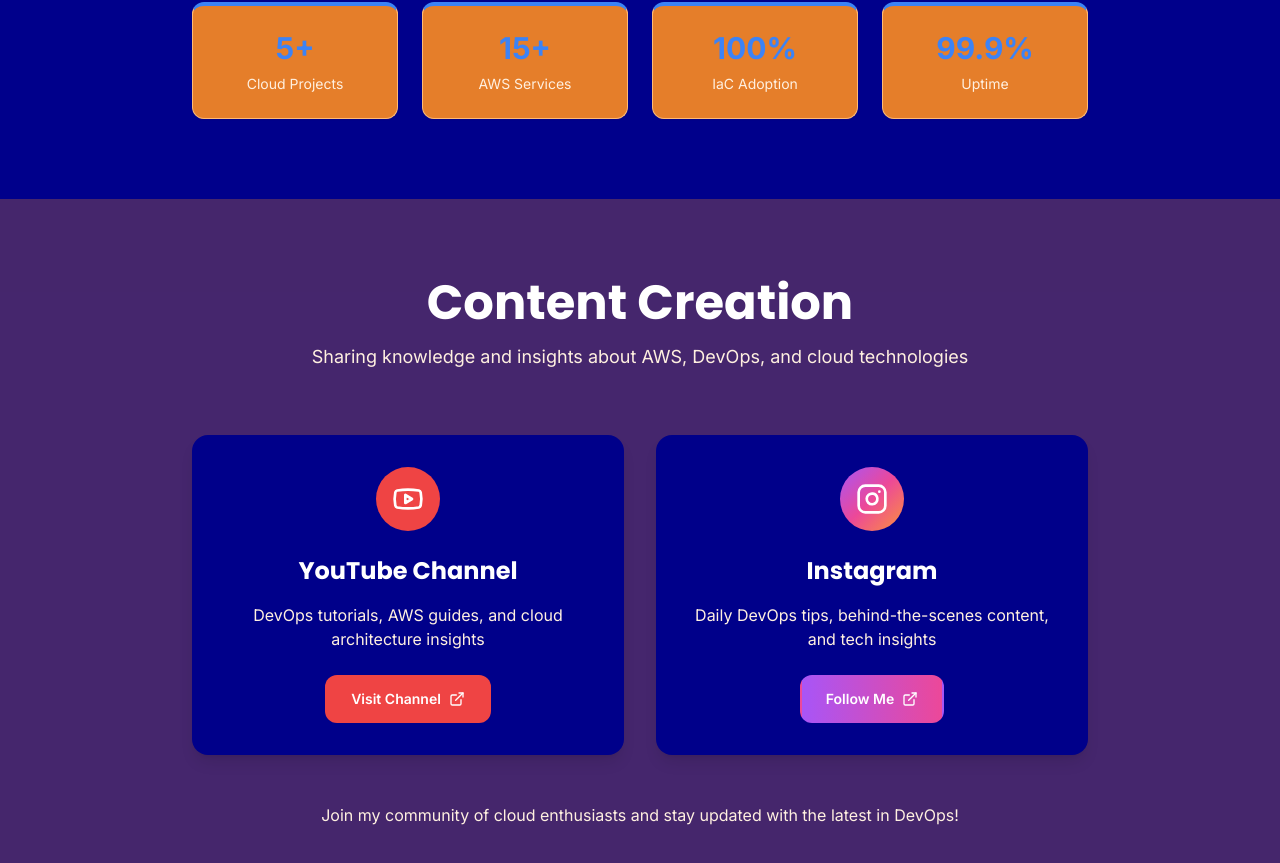
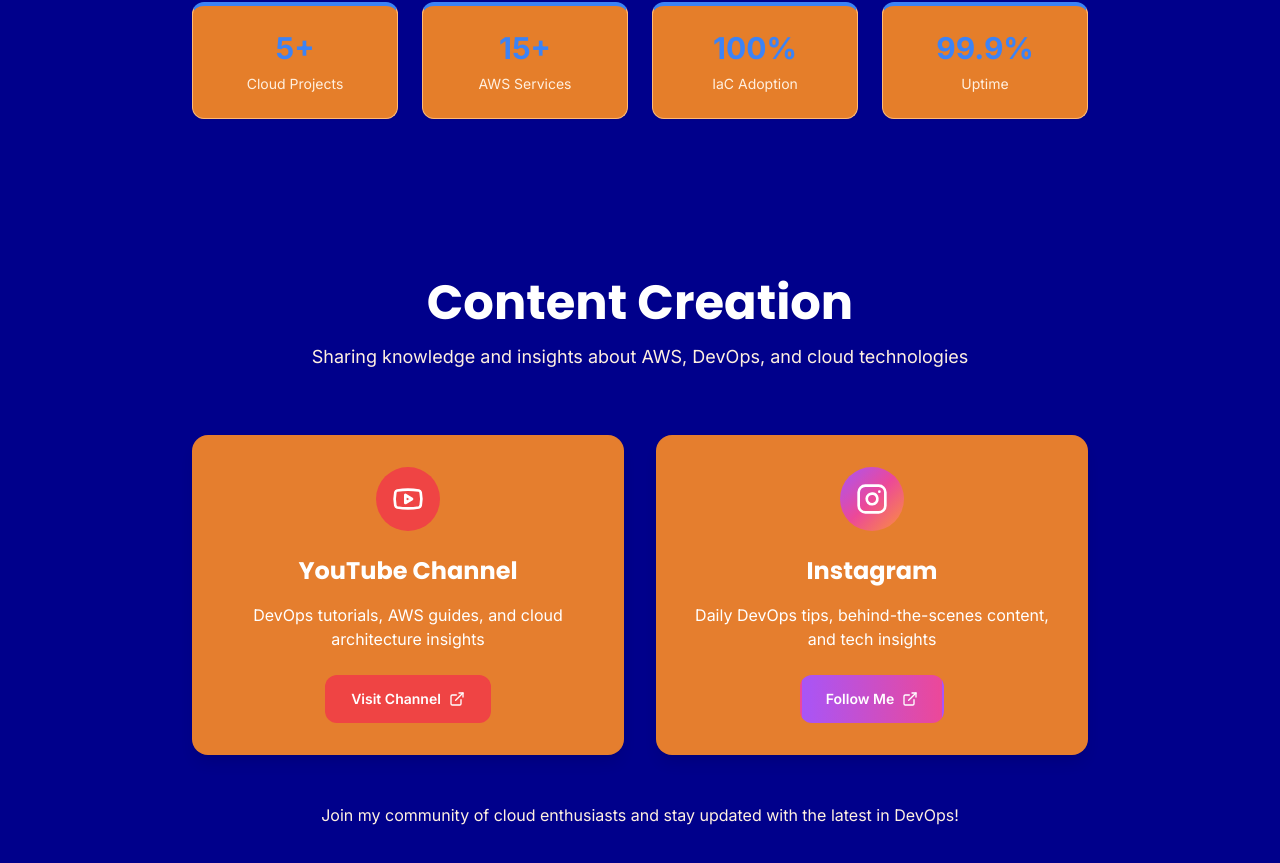
Before and after one commit to Ravi-Teja4/ravitejadeevela_portfolio, a React (Vite) app: page / in a window 1280 px wide. Shown: the part 5297-6160 px from the top of the page. Built offline with nearby package versions, Linux system fonts and the light colour scheme.

Commit message:
feat: Update Content Creation section colors

```diff
--- a/src/components/modern/ModernContentCreation.tsx
+++ b/src/components/modern/ModernContentCreation.tsx
@@ -13,7 +13,7 @@ const ModernContentCreation = () => {
   }, []);
 
   return (
-    <section id="content-creation" className="py-20 bg-secondary/30">
+    <section id="content-creation" className="py-20" style={{ backgroundColor: '#00008B' }}>
       <div className="container mx-auto px-6">
         {/* Section Header */}
         <div data-aos="fade-up" className="text-center mb-16">
@@ -31,17 +31,18 @@ const ModernContentCreation = () => {
           <div
             data-aos="zoom-in"
             data-aos-delay="200"
-            className="bg-background rounded-2xl p-8 shadow-lg hover:shadow-xl transition-all duration-300 group"
+            className="rounded-2xl p-8 shadow-lg hover:shadow-xl transition-all duration-300 group"
+            style={{ backgroundColor: '#E57E2E' }}
           >
             <div className="flex items-center justify-center mb-6">
               <div className="w-16 h-16 bg-red-500 rounded-full flex items-center justify-center group-hover:scale-110 transition-transform duration-300">
                 <Youtube className="w-8 h-8 text-white" />
               </div>
             </div>
-            <h3 className="text-2xl font-bold text-foreground text-center mb-4">
+            <h3 className="text-2xl font-bold text-white text-center mb-4">
               YouTube Channel
             </h3>
-            <p className="text-muted-foreground text-center mb-6">
+            <p className="text-white text-center mb-6">
               DevOps tutorials, AWS guides, and cloud architecture insights
             </p>
             <div className="text-center">
@@ -66,17 +67,18 @@ const ModernContentCreation = () => {
           <div
             data-aos="zoom-in"
             data-aos-delay="400"
-            className="bg-background rounded-2xl p-8 shadow-lg hover:shadow-xl transition-all duration-300 group"
+            className="rounded-2xl p-8 shadow-lg hover:shadow-xl transition-all duration-300 group"
+            style={{ backgroundColor: '#E57E2E' }}
           >
             <div className="flex items-center justify-center mb-6">
               <div className="w-16 h-16 bg-gradient-to-br from-purple-500 via-pink-500 to-orange-400 rounded-full flex items-center justify-center group-hover:scale-110 transition-transform duration-300">
                 <Instagram className="w-8 h-8 text-white" />
               </div>
             </div>
-            <h3 className="text-2xl font-bold text-foreground text-center mb-4">
+            <h3 className="text-2xl font-bold text-white text-center mb-4">
               Instagram
             </h3>
-            <p className="text-muted-foreground text-center mb-6">
+            <p className="text-white text-center mb-6">
               Daily DevOps tips, behind-the-scenes content, and tech insights
             </p>
             <div className="text-center">
```
